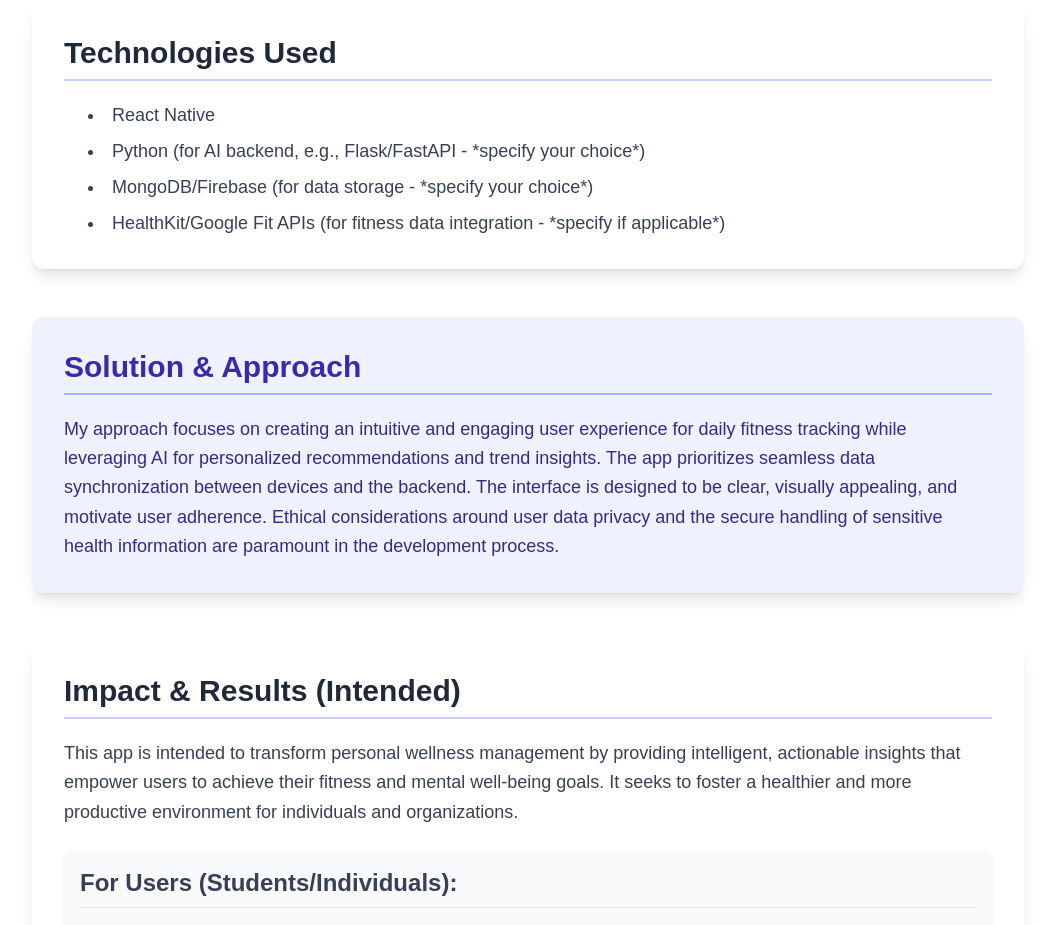
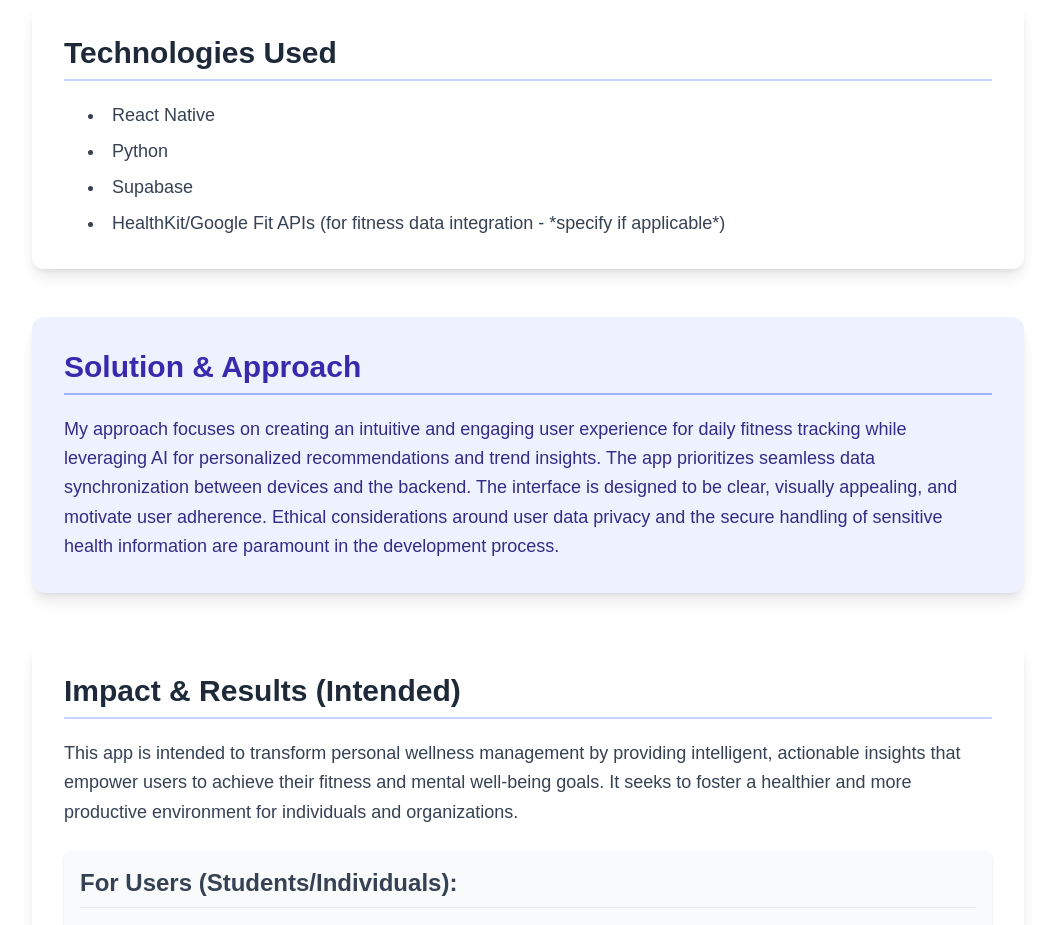
Before and after one commit to mr-hec24/portfolio-nextjs, a Next.js app: page /portfolio/phoenix-soteria in a window 1280 px wide. Shown: the part 1520-2445 px from the top of the page, without its empty margins (112-1167 px from the left). Built offline with nearby package versions, Linux system fonts and the light colour scheme.

Commit message:
Update technologies used in project description

```diff
--- a/src/app/portfolio/phoenix-soteria/page.tsx
+++ b/src/app/portfolio/phoenix-soteria/page.tsx
@@ -45,8 +45,8 @@ const PhoenixSoteriaProjectPage: React.FC = () => {
         </h2>
         <ul className="list-disc list-inside ml-6 text-lg text-gray-700 space-y-2">
           <li>React Native</li>
-          <li>Python (for AI backend, e.g., Flask/FastAPI - *specify your choice*)</li>
-          <li>MongoDB/Firebase (for data storage - *specify your choice*)</li>
+          <li>Python</li>
+          <li>Supabase</li>
           <li>HealthKit/Google Fit APIs (for fitness data integration - *specify if applicable*)</li>
         </ul>
       </section>
```
